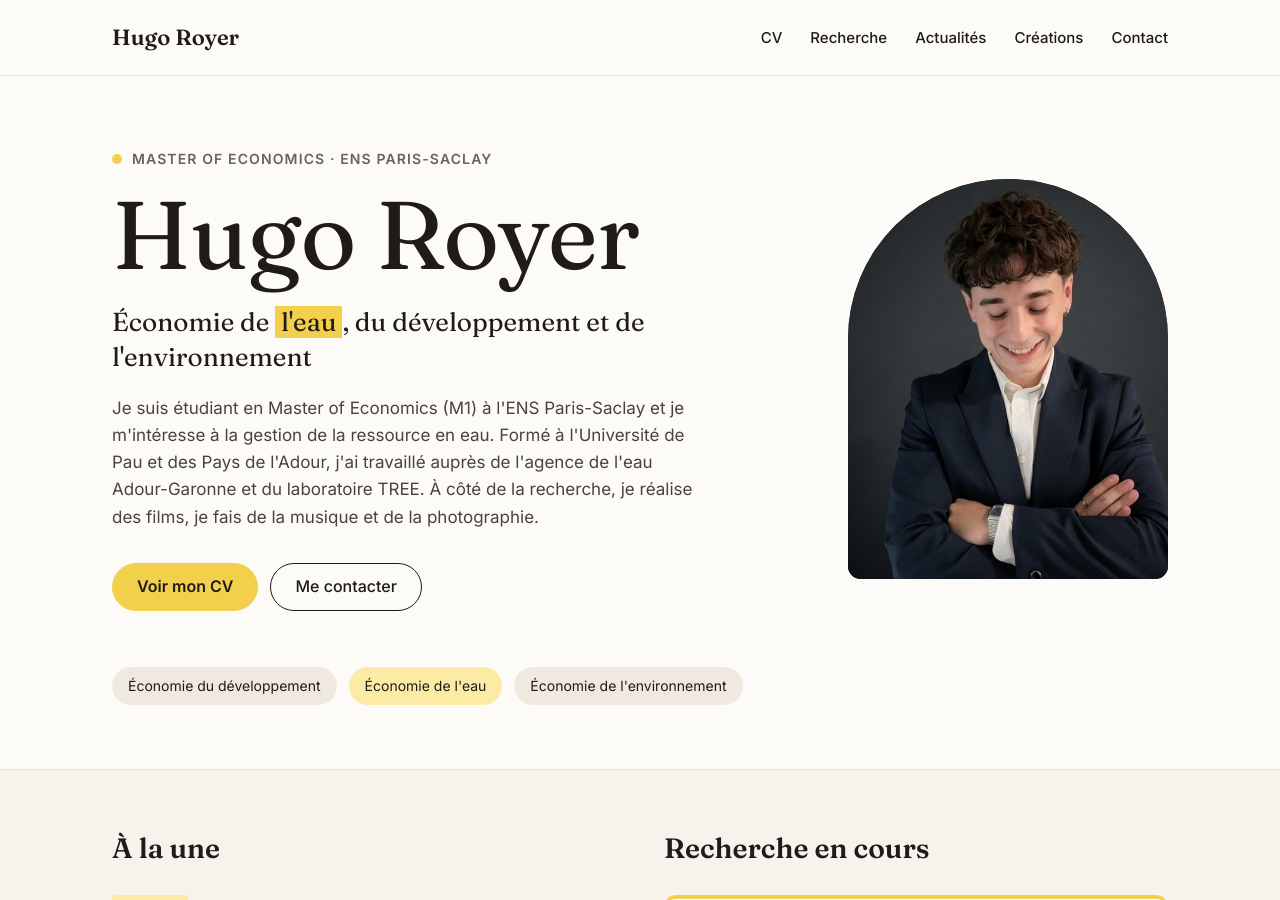
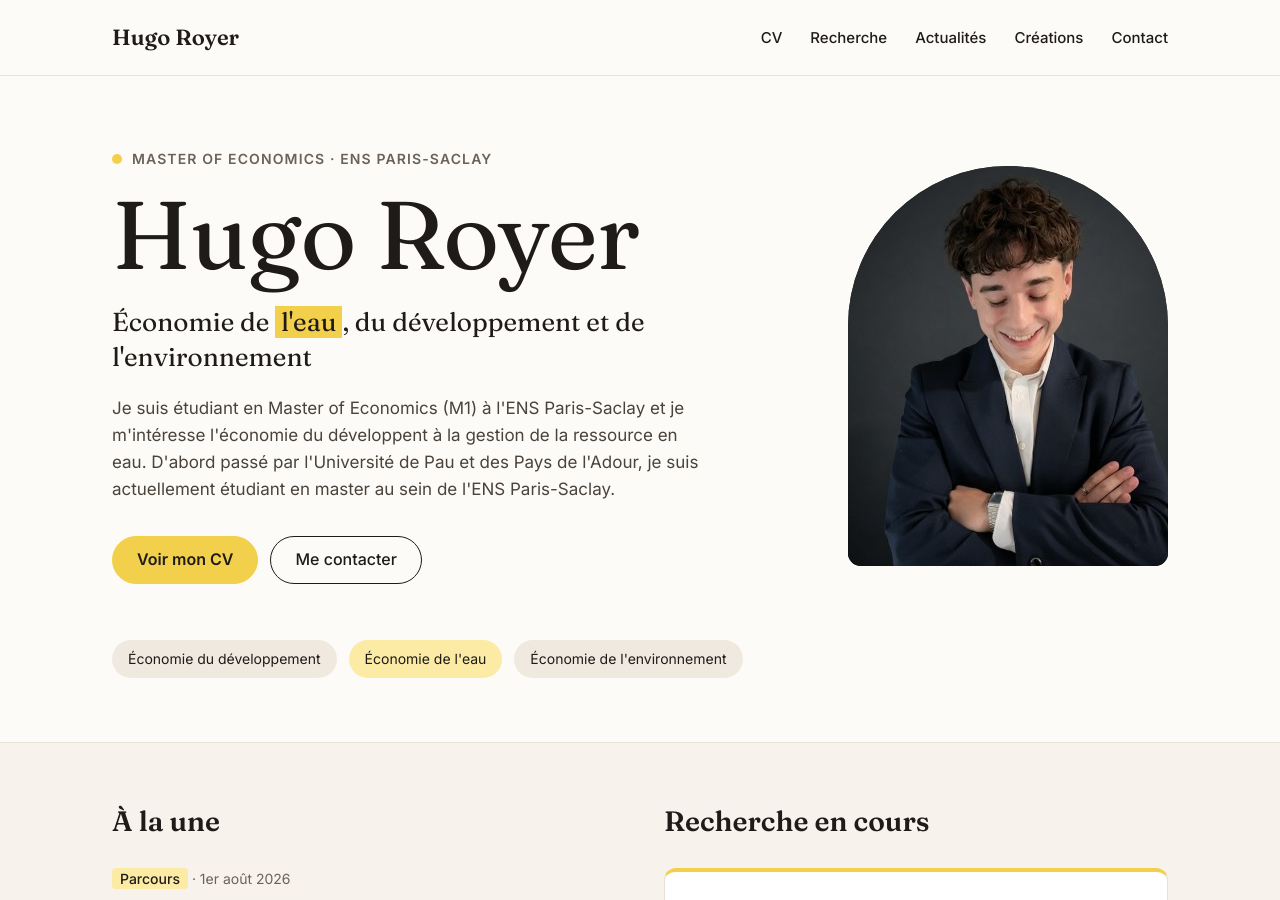
Before and after one commit to hugoroyer-economics/hugoroyer-economics.github.io, a Jekyll site: the page built from index.html, in a window 1280 px wide and 900 px high. Built offline with Jekyll 4.4.1, drawn with Linux system fonts in a browser that asks for light colours.

Commit message:
Update _data/profil.yml (via Pages CMS)

```diff
--- a/_data/profil.yml
+++ b/_data/profil.yml
@@ -3,10 +3,9 @@ statut: Master of Economics · ENS Paris-Saclay
 accroche: Économie de l'eau, du développement et de l'environnement
 surligne: l'eau
 bio: Je suis étudiant en Master of Economics (M1) à l'ENS Paris-Saclay et je
-  m'intéresse à la gestion de la ressource en eau. Formé à l'Université de Pau
-  et des Pays de l'Adour, j'ai travaillé auprès de l'agence de l'eau
-  Adour-Garonne et du laboratoire TREE. À côté de la recherche, je réalise des
-  films, je fais de la musique et de la photographie.
+  m'intéresse l'économie du développent à la gestion de la ressource en eau.
+  D'abord passé par l'Université de Pau et des Pays de l'Adour, je suis
+  actuellement étudiant en master au sein de l'ENS Paris-Saclay.
 photo: /media/portrait.jpg
 themes:
   - nom: Économie du développement
```
